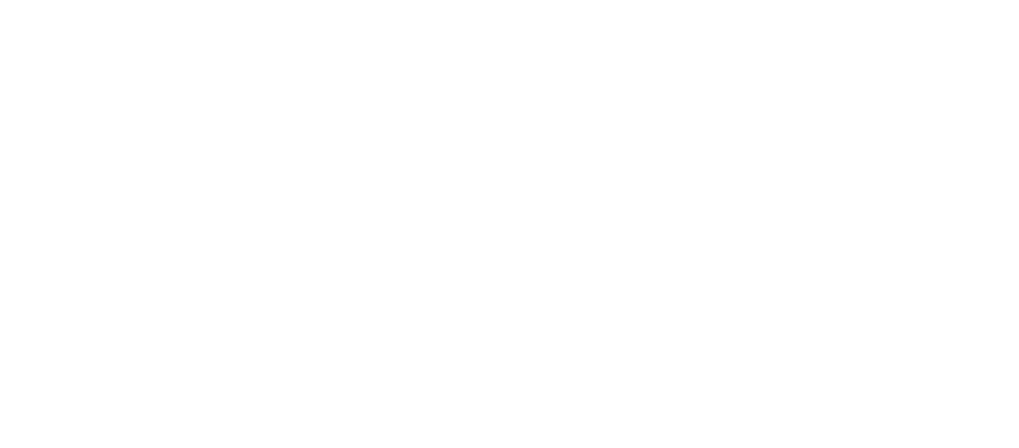
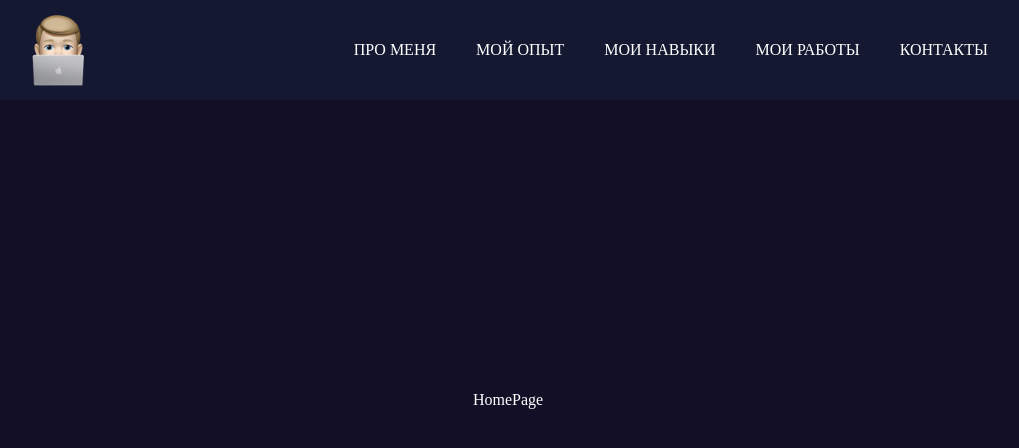
Before and after one commit to andreykuh96/ReactPortfolio, a React (Create React App) app: page / in a window 1280 px wide. Before the commit this address had no page. Shown: the top 448 px of the page, without its empty margins (132-1151 px from the left). Built offline with nearby package versions, Linux system fonts and the light colour scheme.

Commit message:
add * path

```diff
--- a/src/components/App/App.jsx
+++ b/src/components/App/App.jsx
@@ -13,16 +13,14 @@
 	return (
 		<>
 			<Routes>
-				<Route
-					path="https://andreykuh96.github.io/ReactPortfolio/"
-					element={<Layout />}
-				>
+				<Route path="/" element={<Layout />}>
 					<Route index element={<HomePage />} />
 					<Route path="about" element={<AboutPage />} />
 					<Route path="experience" element={<ExperiencePage />} />
 					<Route path="skills" element={<SkillsPage />} />
 					<Route path="portfolio" element={<PortfolioPage />} />
 					<Route path="contacts" element={<ContactsPage />} />
+					<Route path="*" element={<HomePage />} />
 				</Route>
 			</Routes>
 		</>
```
